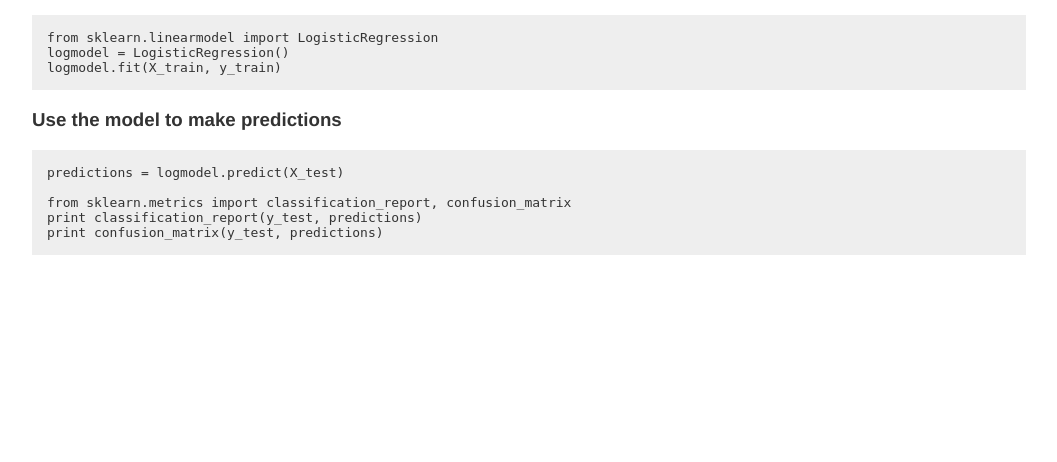
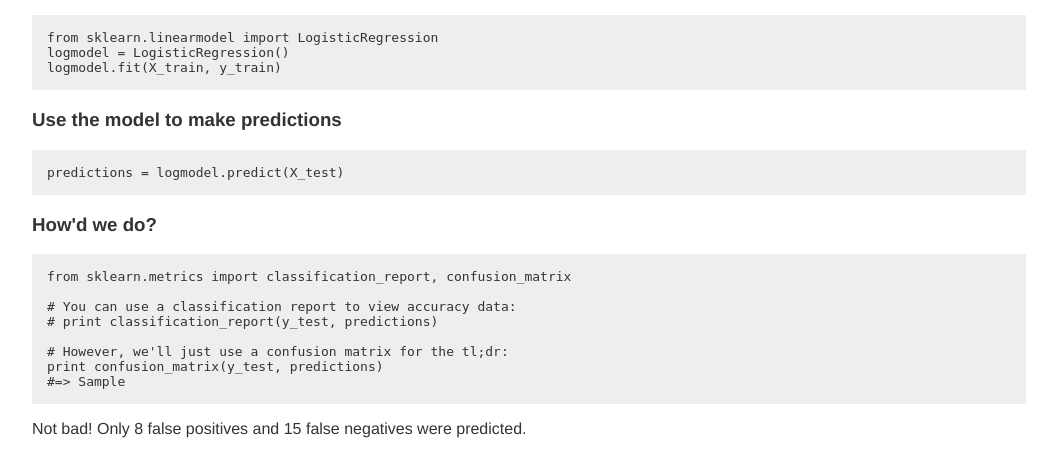
Before and after one commit to wolovim/data-playground, a Flask app: template templates/logistic-regression.html in a window 1280 px wide. Shown: the part 2669-3131 px from the top of the page, without its empty margins (211-1268 px from the left). Before the commit the page ends 2924 px from the top, so only its background shows below. Run offline with Flask 2, Linux system fonts and the light colour scheme; the template is opened without the code that fills it: most values are stand-ins (such as "Sample title", 1, 10 or a date in 2020); parts of the project's set-up code (start-up, migrations or seed data) failed here and were passed over.

Commit message:
Wraps up logistic regression output

```diff
--- a/app.py
+++ b/app.py
@@ -22,8 +22,8 @@ def index():
 
 @app.route('/logistic-regression')
 def logistic_regression():
-  build_advertising_analysis()
-  return render_template('logistic-regression.html', df=ad_df)
+  c_matrix = build_advertising_analysis()
+  return render_template('logistic-regression.html', df=ad_df, c_matrix=c_matrix)
 
 def build_advertising_analysis():
   # Age distribution
@@ -49,12 +49,12 @@ def build_advertising_analysis():
   # Build and train a logistic regression model
   X = ad_df[['Daily Time Spent on Site', 'Age', 'Area Income', 'Daily Internet Usage', 'Male']]
   y = ad_df['Clicked on Ad']
-  X_train, X_test, y_train, y_test = train_test_split(X, y, test_size=0.3)
+  X_train, X_test, y_train, y_test = train_test_split(X, y, test_size=0.3, random_state=101)
   logmodel = LogisticRegression()
   logmodel.fit(X_train, y_train)
   predictions = logmodel.predict(X_test)
   # classification_report(y_test, predictions)
-  # confusion_matrix(y_test, predictions)
+  return confusion_matrix(y_test, predictions)
 
 @app.route('/linear-regression')
 def linear_regression():
--- a/templates/logistic-regression.html
+++ b/templates/logistic-regression.html
@@ -62,11 +62,20 @@
 
     <h3>Use the model to make predictions</h3>
     <code class="snippet">
-      predictions = logmodel.predict(X_test)<br/><br/>
+      predictions = logmodel.predict(X_test)
+    </code>
 
-      from sklearn.metrics import classification_report, confusion_matrix<br/>
-      print classification_report(y_test, predictions)<br/>
-      print confusion_matrix(y_test, predictions)
+    <h3>How'd we do?</h3>
+    <code class="snippet">
+      from sklearn.metrics import classification_report, confusion_matrix<br/><br/>
+
+      # You can use a classification report to view accuracy data:<br/>
+      # print classification_report(y_test, predictions)<br/><br/>
+
+      # However, we'll just use a confusion matrix for the tl;dr:<br/>
+      print confusion_matrix(y_test, predictions)<br/>
+      #=> {{ c_matrix }}
     </code>
+    <p>Not bad! Only 8 false positives and 15 false negatives were predicted.</p>
   </div>
 {% endblock %}
```
